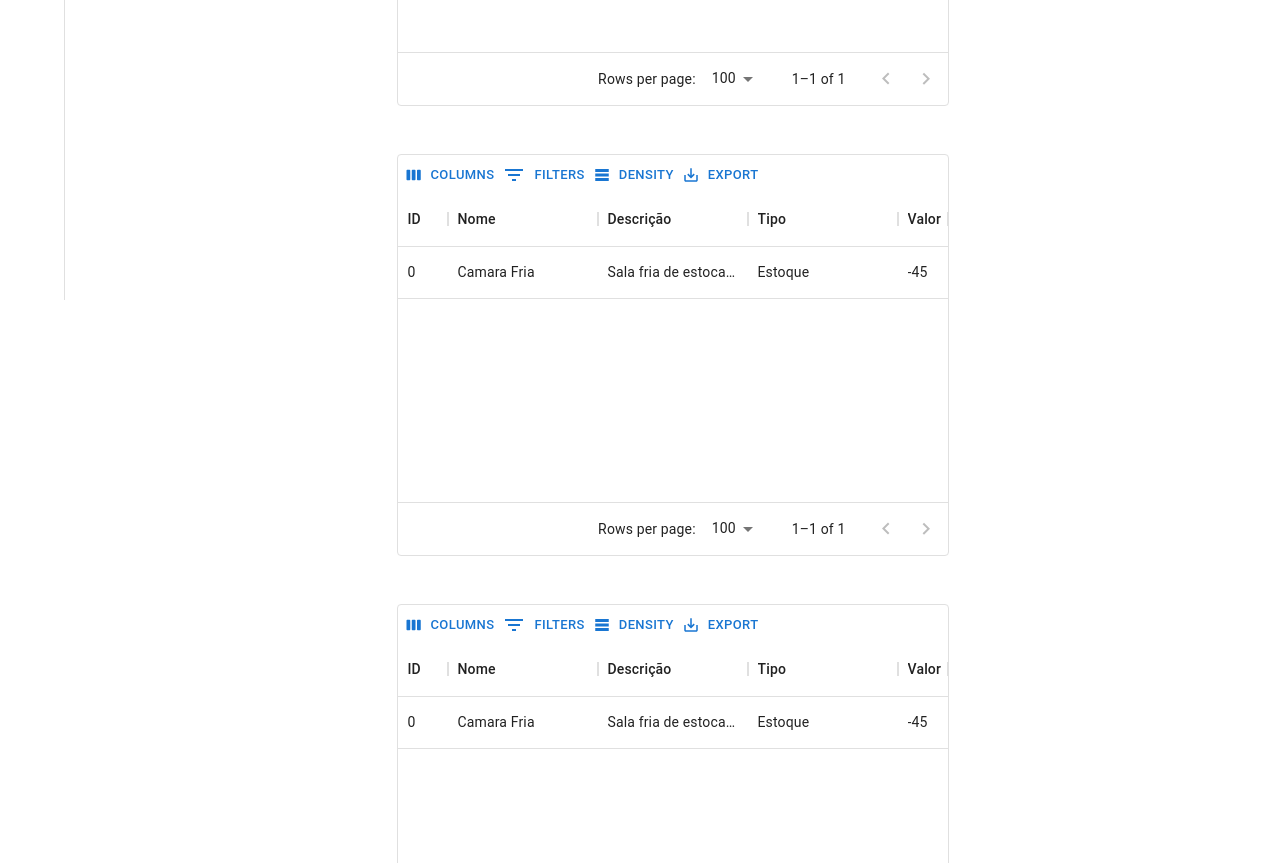
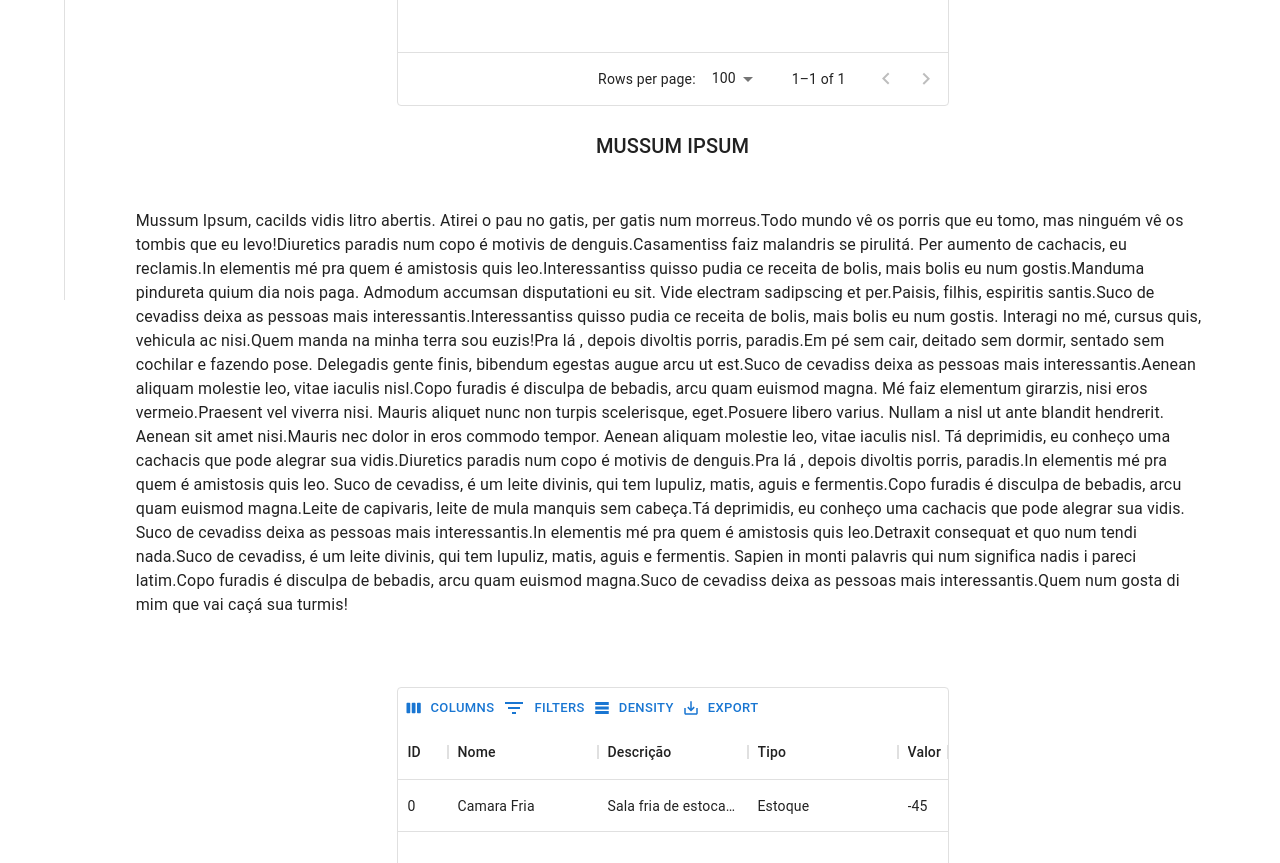
Before and after one commit to Renan0eng/Web_Provavel_TCC, a Next.js app: page / in a window 1280 px wide. Shown: the part 500-1363 px from the top of the page. Built offline with nearby package versions, Linux system fonts and the light colour scheme.

Commit message:
Typography

```diff
--- a/Components/Nav/index.js
+++ b/Components/Nav/index.js
@@ -92,7 +92,7 @@ const Drawer = styled(MuiDrawer, { shouldForwardProp: (prop) => prop !== 'open'
 export default function Home() {
   const theme = useTheme();
   const [open, setOpen] = React.useState(false);
-  const [id, setId] = React.useState(0)
+  const [id, setId] = React.useState(1)
 
   let render = ""
 
@@ -286,6 +286,36 @@ export default function Home() {
         </Box>
         <Box sx={{ width: '100%', flexWrap: "wrap",display: "flex", justifyContent: 'space-around'}}>
         {false ? null : <Grid dataGrid={dataGrid} gridWidth={gridWidth}/>}
+
+        <Box>
+          <Typography variant="h6" noWrap align='center' component="div">
+          MUSSUM
+          IPSUM
+          </Typography>
+          <Typography p={"4%"}>
+            Mussum Ipsum, cacilds vidis litro abertis. Atirei o pau no gatis, per gatis num morreus.Todo mundo vê os porris que eu tomo, mas ninguém vê os tombis que eu levo!Diuretics paradis num copo é motivis de denguis.Casamentiss faiz malandris se pirulitá.
+
+            Per aumento de cachacis, eu reclamis.In elementis mé pra quem é amistosis quis leo.Interessantiss quisso pudia ce receita de bolis, mais bolis eu num gostis.Manduma pindureta quium dia nois paga.
+
+            Admodum accumsan disputationi eu sit. Vide electram sadipscing et per.Paisis, filhis, espiritis santis.Suco de cevadiss deixa as pessoas mais interessantis.Interessantiss quisso pudia ce receita de bolis, mais bolis eu num gostis.
+
+            Interagi no mé, cursus quis, vehicula ac nisi.Quem manda na minha terra sou euzis!Pra lá , depois divoltis porris, paradis.Em pé sem cair, deitado sem dormir, sentado sem cochilar e fazendo pose.
+
+            Delegadis gente finis, bibendum egestas augue arcu ut est.Suco de cevadiss deixa as pessoas mais interessantis.Aenean aliquam molestie leo, vitae iaculis nisl.Copo furadis é disculpa de bebadis, arcu quam euismod magna.
+
+            Mé faiz elementum girarzis, nisi eros vermeio.Praesent vel viverra nisi. Mauris aliquet nunc non turpis scelerisque, eget.Posuere libero varius. Nullam a nisl ut ante blandit hendrerit. Aenean sit amet nisi.Mauris nec dolor in eros commodo tempor. Aenean aliquam molestie leo, vitae iaculis nisl.
+
+            Tá deprimidis, eu conheço uma cachacis que pode alegrar sua vidis.Diuretics paradis num copo é motivis de denguis.Pra lá , depois divoltis porris, paradis.In elementis mé pra quem é amistosis quis leo.
+
+            Suco de cevadiss, é um leite divinis, qui tem lupuliz, matis, aguis e fermentis.Copo furadis é disculpa de bebadis, arcu quam euismod magna.Leite de capivaris, leite de mula manquis sem cabeça.Tá deprimidis, eu conheço uma cachacis que pode alegrar sua vidis.
+
+            Suco de cevadiss deixa as pessoas mais interessantis.In elementis mé pra quem é amistosis quis leo.Detraxit consequat et quo num tendi nada.Suco de cevadiss, é um leite divinis, qui tem lupuliz, matis, aguis e fermentis.
+
+            Sapien in monti palavris qui num significa nadis i pareci latim.Copo furadis é disculpa de bebadis, arcu quam euismod magna.Suco de cevadiss deixa as pessoas mais interessantis.Quem num gosta di mim que vai caçá sua turmis!
+          </Typography>
+
+        </Box>
+
         {false ? null : <Grid dataGrid={dataGrid} gridWidth={gridWidth}/>}
         {false ? null : <Grid dataGrid={dataGrid} gridWidth={gridWidth}/>}
         {false ? null : <Grid dataGrid={dataGrid} gridWidth={gridWidth}/>}
```
